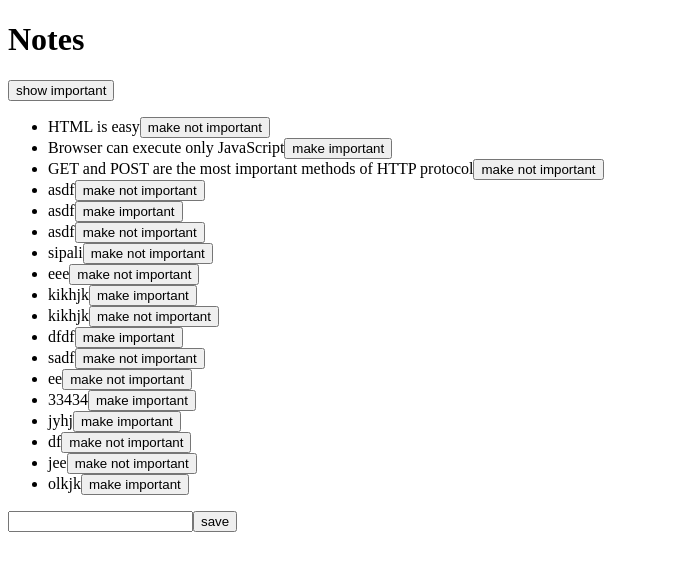
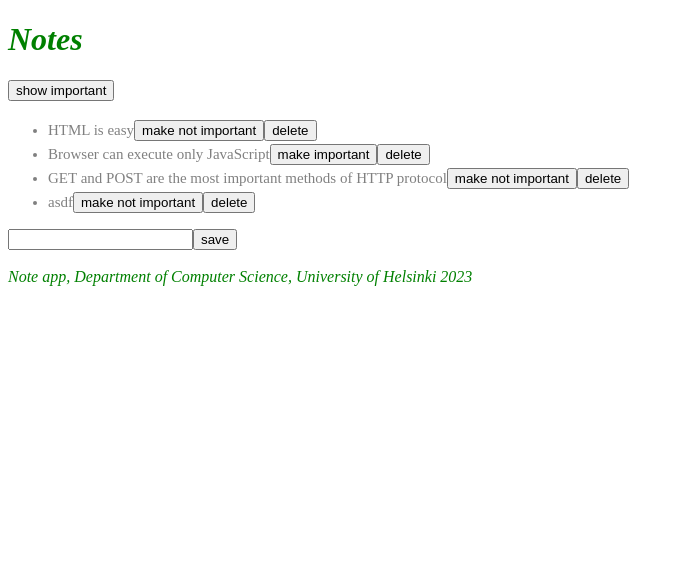
Before and after one commit to kynikki/fullstack-open, a React (Create React App) app in the folder osa2/notes/: page / in a window 1280 px wide. Shown: the top 570 px of the page, without its empty margins (0-684 px from the left). Built offline with nearby package versions, Linux system fonts and the light colour scheme; data requests are answered from the project's data file.

Commit message:
started writing delete option for note

```diff
--- a/osa2/notes/db.json
+++ b/osa2/notes/db.json
@@ -19,76 +19,6 @@
       "content": "asdf",
       "important": true,
       "id": 4
-    },
-    {
-      "content": "asdf",
-      "important": false,
-      "id": 5
-    },
-    {
-      "content": "asdf",
-      "important": true,
-      "id": 6
-    },
-    {
-      "content": "sipali",
-      "important": true,
-      "id": 7
-    },
-    {
-      "content": "eee",
-      "important": true,
-      "id": 8
-    },
-    {
-      "content": "kikhjk",
-      "important": false,
-      "id": 9
-    },
-    {
-      "content": "kikhjk",
-      "important": true,
-      "id": 10
-    },
-    {
-      "content": "dfdf",
-      "important": false,
-      "id": 11
-    },
-    {
-      "content": "sadf",
-      "important": true,
-      "id": 12
-    },
-    {
-      "content": "ee",
-      "important": true,
-      "id": 13
-    },
-    {
-      "content": "33434",
-      "important": false,
-      "id": 14
-    },
-    {
-      "content": "jyhj",
-      "important": false,
-      "id": 15
-    },
-    {
-      "content": "df",
-      "important": true,
-      "id": 16
-    },
-    {
-      "content": "jee",
-      "important": true,
-      "id": 17
-    },
-    {
-      "content": "olkjk",
-      "important": false,
-      "id": 18
     }
   ]
 }
--- a/osa2/notes/src/App.js
+++ b/osa2/notes/src/App.js
@@ -1,12 +1,15 @@
 import { useState, useEffect } from 'react'
 import Note from './components/Note'
 import noteService from './services/notes'
+import Notification from './components/Notification'
+import Footer from './components/Footer'
 
 
 const App = () => {
   const [notes, setNotes] = useState([])
   const [newNote, setNewNote] = useState('')
   const [showAll, setShowAll] = useState(true)
+  const [errorMessage, setErrorMessage] =  useState(null)
 
   useEffect(() => {
     noteService
@@ -27,9 +30,12 @@
         setNotes(notes.map(note => note.id !== id ? note : returnedNote))
       })
       .catch(error => {
-        alert(
-          `the note '${note.content}' was already deleted from server`
+        setErrorMessage(
+          `Note '${note.content}' was already removed from server`
         )
+        setTimeout(() => {
+          setErrorMessage(null)
+        }, 5000)
         setNotes(notes.filter(n => n.id !== id))
       })
   }
@@ -55,6 +61,13 @@
     setNewNote(event.target.value)
   }
 
+  const handleNoteDelete = () => {
+    return () => {
+      console.log('note deleted')
+      if (window.confirm(`Should sipuli be removed?`))
+      console.log('kissi')
+    }
+  }
 
   const notesToShow = showAll
     ? notes
@@ -63,6 +76,7 @@
   return (
     <div>
       <h1>Notes</h1>
+      <Notification message={errorMessage} />
       <div>
         <button onClick={() =>setShowAll(!showAll)}>
           show {showAll ? 'important' : 'all' }
@@ -74,6 +88,7 @@
             key={note.id}
             note={note}
             toggleImportance={() => toggleImportanceOf(note.id)}
+            handleNoteDelete={handleNoteDelete}
           />
         )}
       </ul>
@@ -84,6 +99,7 @@
         />
         <button type="submit">save</button>
       </form>
+      <Footer />
     </div>
   )
 }
--- /dev/null
+++ b/osa2/notes/src/components/Footer.js
@@ -0,0 +1,16 @@
+const Footer = () => {
+    const footerStyle = {
+        color: 'green',
+        fontStyle: 'italic',
+        fontSize: 16
+    }
+
+    return (
+        <div style={footerStyle}>
+            <br />
+            <em>Note app, Department of Computer Science, University of Helsinki 2023</em>
+        </div>
+    )
+}
+
+export default Footer
--- a/osa2/notes/src/components/Note.js
+++ b/osa2/notes/src/components/Note.js
@@ -1,13 +1,14 @@
-const Note = ({ note, toggleImportance }) => {
+const Note = ({ note, toggleImportance, handleNoteDelete }) => {
   const label = note.important
     ? 'make not important' : 'make important'
 
-    return (
-      <li>
-        {note.content}
-        <button onClick={toggleImportance}>{label}</button>
-      </li>
-    )
+  return (
+    <li className="note">
+      {note.content}
+      <button onClick={toggleImportance}>{label}</button>
+      <button onClick={handleNoteDelete()}>delete</button>
+    </li>
+  )
 }
 
 export default Note
--- /dev/null
+++ b/osa2/notes/src/components/Notification.js
@@ -0,0 +1,12 @@
+const Notification = ({ message }) => {
+    if (message === null) {
+        return null
+    }
+    return (
+        <div className='error'>
+            {message}
+        </div>
+    )
+}
+
+export default Notification
--- /dev/null
+++ b/osa2/notes/src/index.css
@@ -0,0 +1,20 @@
+h1 {
+    color:green;
+    font-style:italic;
+}
+
+.note {
+    color:gray;
+    padding-top: 3px;
+    font-size: 15px;
+}
+
+.error {
+    color: red;
+    background: lightgrey;
+    font-size: 20px;
+    border-style: solid;
+    border-radius: 5px;
+    padding: 10px;
+    margin-bottom: 10ox;
+}
--- a/osa2/notes/src/index.js
+++ b/osa2/notes/src/index.js
@@ -1,6 +1,6 @@
 import React from 'react'
 import ReactDOM from 'react-dom/client'
 import App from './App'
-
+import './index.css'
 
 ReactDOM.createRoot(document.getElementById('root')).render(<App />)
--- a/osa2/notes/src/services/notes.js
+++ b/osa2/notes/src/services/notes.js
@@ -17,4 +17,9 @@
     return request.then(response => response.data)
 }
 
-export default { getAll, create, update }
+const remove = (id) => {
+    const request = axios.delete(`${baseUrl}/${id}`)
+    return request.then(response => response.data)
+}
+
+export default { getAll, create, update, remove }
```
Also changed, not shown: 1 other file (tests, documents, lock files or other folders).
